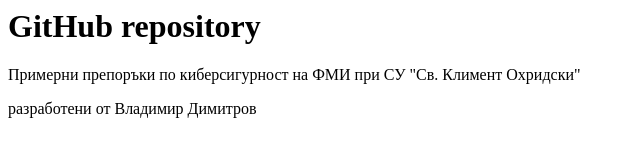
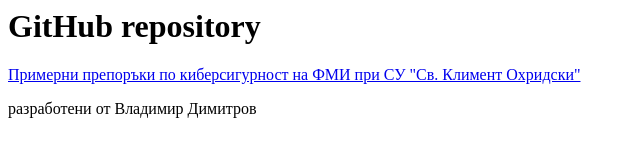
Before and after one commit to VladimirDimitrov1957/Cybersecurity-Recommendations, a plain HTML site: page index.html in a window 1280 px wide. Shown: the whole page, without its empty margins (0-640 px from the left). Drawn offline with Linux system fonts and the light colour scheme.

Commit message:
Update index.html

```diff
--- a/index.html
+++ b/index.html
@@ -3,9 +3,8 @@
     <title>Примерни препоръки по киберсигурност на ФМИ при СУ "Св. Климент Охридски"</title>
   </head>
   <body>
-
     <h1>GitHub repository</h1>
-    <p>Примерни препоръки по киберсигурност на ФМИ при СУ "Св. Климент Охридски"</p>
+    <a href="https://github.com/VladimirDimitrov1957/Cybersecurity-Recommendations">Примерни препоръки по киберсигурност на ФМИ при СУ "Св. Климент Охридски"</a>
 	<p>разработени от Владимир Димитров</p>
   </body>
 </html>
```
